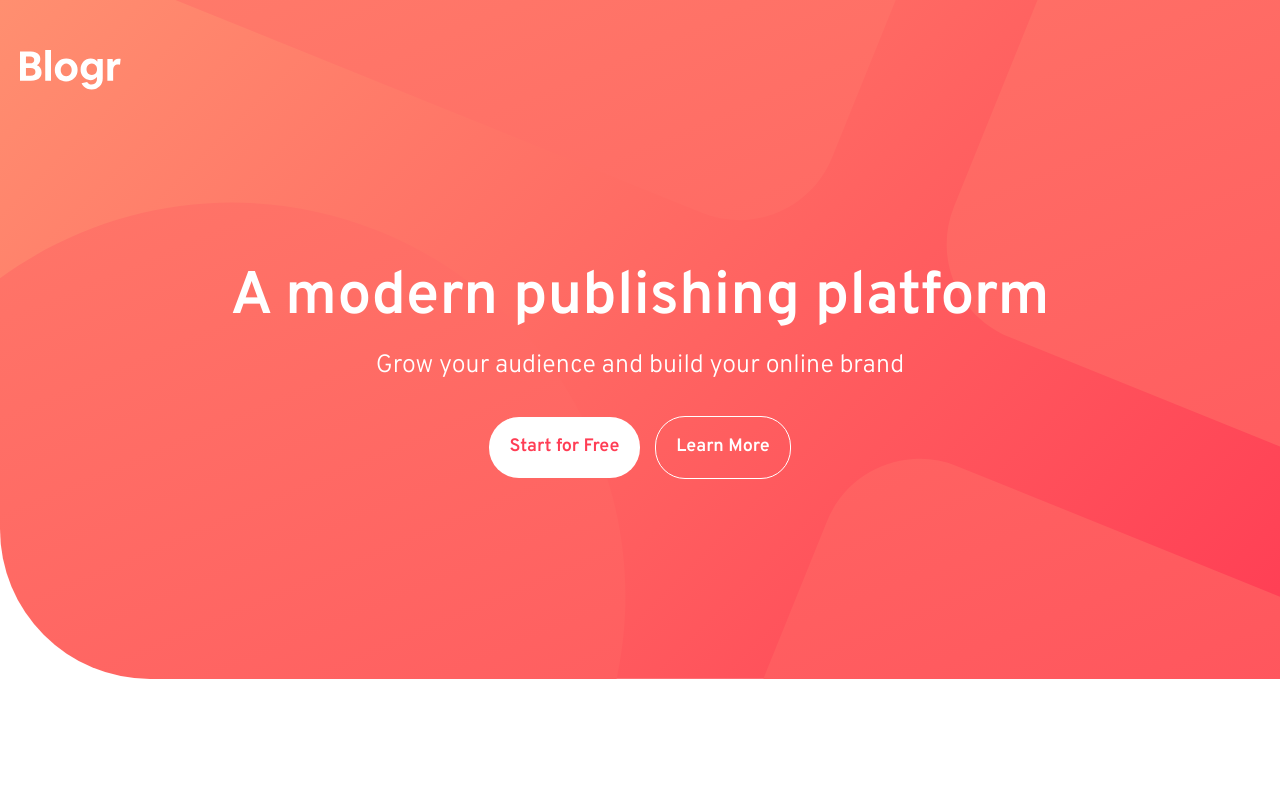
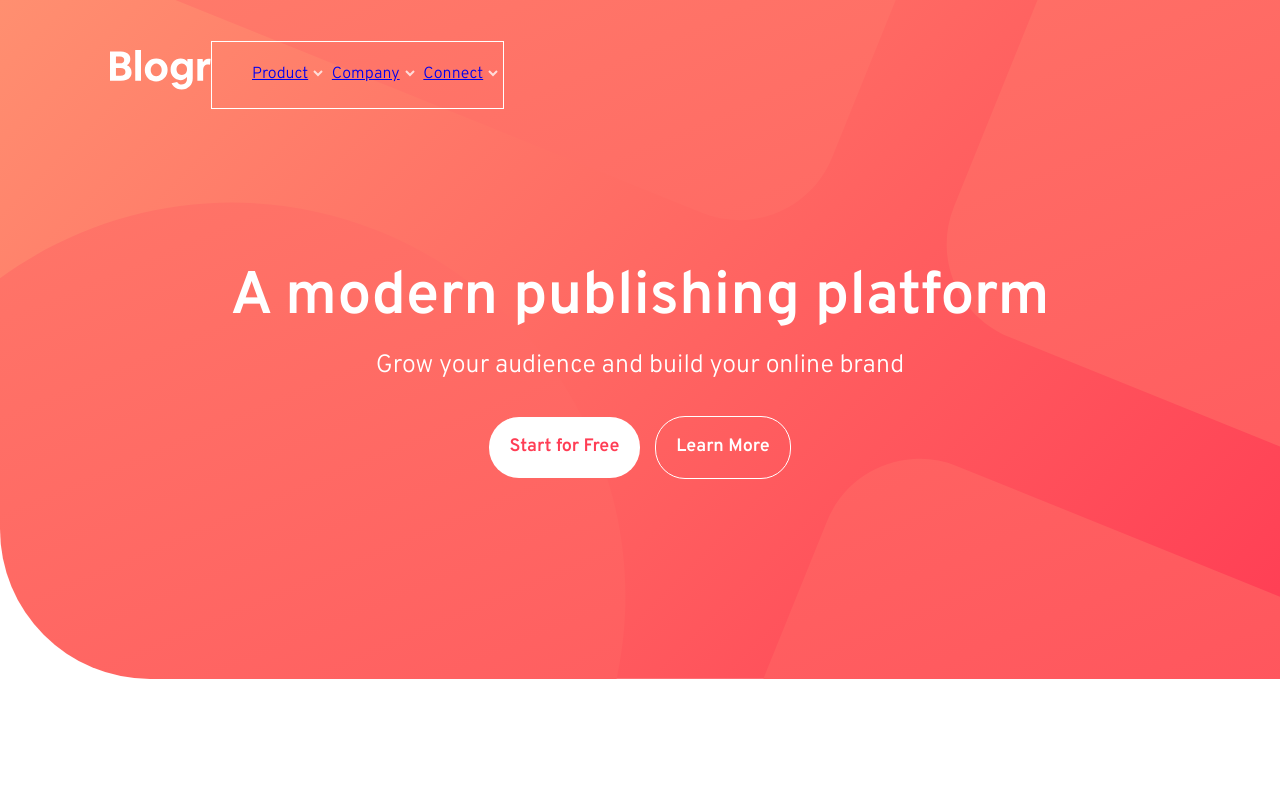
Before and after one commit to bengera/blogr, a website: page index.html in a window 1280 px wide. Shown: the top 796 px of the page. Drawn offline with Linux system fonts and the light colour scheme.

Commit message:
desktop-nav-basic

```diff
--- a/index.html
+++ b/index.html
@@ -68,13 +68,13 @@
           <img class="header__logo" src="images/logo.svg" alt="logo">
         </div>
   <!--Desktop NAV-->
-  <!-- <div class="main-nav">
-    <ul>
-      <li>Product</li>
-      <li>Company</li>
-      <li>Connect</li>
+  <div class="main-nav">
+    <ul class="main-nav__list">
+      <li class="main-nav__item"><a href="#" class="main-nav__link">Product</a></li>
+      <li class="main-nav__item"><a href="#" class="main-nav__link">Company</a></li>
+      <li class="main-nav__item"><a href="#" class="main-nav__link">Connect</a></li>
     </ul>
-  </div> -->
+  </div>
   <!--Desktop NAV END-->
 
 <!--Mobile NAV-->
--- a/sass/_header.scss
+++ b/sass/_header.scss
@@ -8,6 +8,7 @@
 
     &__mobile-nav {
         cursor: pointer;
+
         @media only screen and (min-width: $bp-medium) {
             display: none;
         }
@@ -18,9 +19,10 @@
         display: flex;
         flex-direction: row;
         align-items: center;
-        justify-content: space-between;
         height: 15rem;
         padding: 2rem;
+        max-width: 1100px;
+        margin: 0 auto;
 
     }
 
@@ -38,6 +40,7 @@
         color: $color-white;
         font-weight: 600;
         font-family: $font-primary;
+
         @media only screen and (min-width: $bp-medium) {
             font-size: 6rem;
         }
@@ -49,6 +52,7 @@
         font-size: 2rem;
         font-weight: 300;
         font-family: $font-primary;
+
         @media only screen and (min-width: $bp-medium) {
             font-size: 2.5rem;
         }
@@ -63,7 +67,7 @@
     &__cta-left,
     &__cta-right {
         border: 0;
-        padding:2rem;
+        padding: 2rem;
         cursor: pointer;
         border-radius: 30px;
         font-weight: 600;
@@ -79,7 +83,8 @@
 
         &:hover {
             color: $color-white;
-            background: rgba(255, 255, 255, 0.1)    /*  10% opaque green */
+            background: rgba(255, 255, 255, 0.1)
+                /*  10% opaque green */
         }
     }
 
@@ -97,3 +102,57 @@
 
 
 }
+
+.main-nav {
+    border: 1px solid white;
+
+
+
+    &__list {
+        list-style: none;
+        padding: 2rem;
+
+
+    }
+
+    &__item {
+        display: inline-block;
+        margin-left: 2rem;
+
+
+
+
+    }
+
+    &__link {
+        position: relative;
+
+        &:visited,
+        &:active {
+            color: white;
+        }
+
+        &:hover {
+            color: red;
+        }
+
+
+        &:after {
+            content: "";
+            width: 10px;
+            height: 10px;
+            background: url("../images/icon-arrow-light.svg") no-repeat;
+            display: inline-block;
+            height: 10px;
+            position: absolute;
+            top: 6px;
+            right: -15px;
+
+
+        }
+
+        &:after:hover {
+            transform: rotate(180deg);
+        }
+    }
+}
```
Also changed, not shown: css/style.css.
